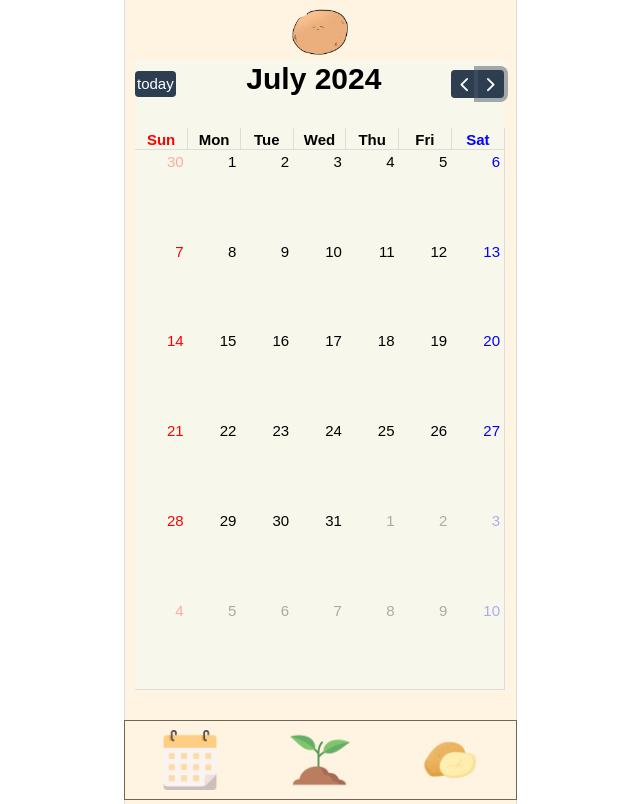
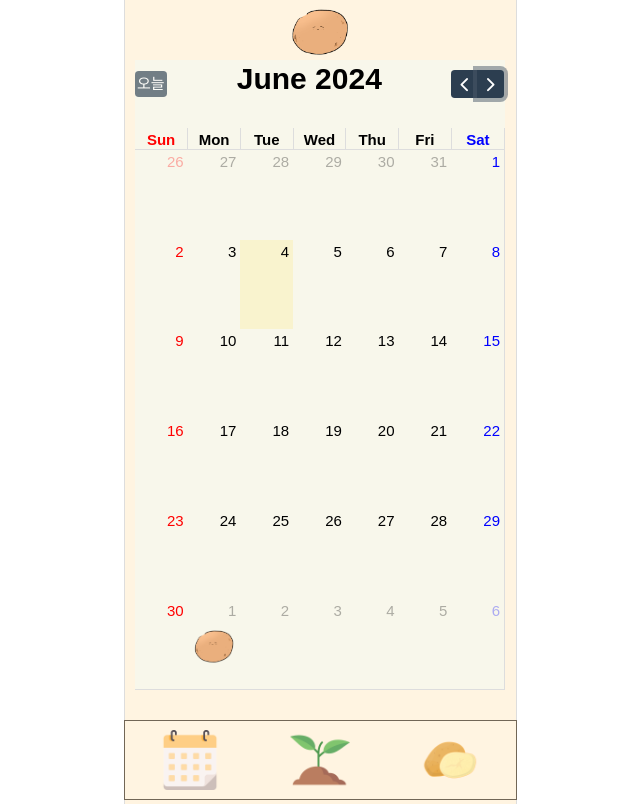
Before and after one commit to I-m-Potato/Frontend, a React (Create React App) app: page /calender in a window 1280 px wide. Both pictures are taken after a click on the button 810 px from the left and 84 px from the top of the page. Shown: the whole page, without its empty margins (320-960 px from the left). Built offline with nearby package versions, Linux system fonts and the light colour scheme; a web font is replaced by a local one.

Commit message:
test ,감자이미지추가

```diff
--- a/package.json
+++ b/package.json
@@ -4,6 +4,7 @@
   "private": true,
   "dependencies": {
     "@fullcalendar/daygrid": "^6.1.13",
+    "@fullcalendar/interaction": "^6.1.14",
     "@fullcalendar/react": "^6.1.13",
     "@testing-library/jest-dom": "^5.17.0",
     "@testing-library/react": "^13.4.0",
--- a/src/pages/Calender.js
+++ b/src/pages/Calender.js
@@ -1,108 +1,208 @@
-import React from 'react';
-import FullCalendar from '@fullcalendar/react'; // FullCalendar 컴포넌트 가져오기
-import dayGridPlugin from '@fullcalendar/daygrid'; // 필요한 플러그인 가져오기
+import React, { useState, useEffect } from 'react';
+import FullCalendar from '@fullcalendar/react';
+import dayGridPlugin from '@fullcalendar/daygrid';
+import interactionPlugin from '@fullcalendar/interaction';
+import { useNavigate } from 'react-router-dom';
 import styled from 'styled-components';
-import character from '../images/character.png'
+import axios from 'axios';
+import character from '../images/character.png';
+
+const CalendarComponent = () => {
+  const [events, setEvents] = useState([]); //이벤트 상태 정의
+  const [state,setState]=useState();
+  const navigate = useNavigate(); //내비게이션 훅
+
+  //-- 다이어리 데이터를 서버에서 가져오고, bool형식의 일기유무인 response를 받아 감자표시하는 함수
+  //연도와 월을 기준으로 서버에서 다이어리 데이터를 가져옴
+  const fetchDiaries = async (year, month) => {
+
+    try {
+      // 서버에서 데이터 가져오기 (여기서는 mock 데이터 사용)
+      const mockResponseData = {
+        '2024-07-01':true,
+        '2024-07-25': true,
+        '2024-07-26': true,
+        '2024-07-27': true,
+      };
+
+      const daysInMonth = new Date(year, month, 0).getDate();  //해당 연도,월의 날짜수 반환
+      const diaries = [];
+
+      for (let day = 1; day <= daysInMonth; day++) {
+        const dateStr = `${String(year)}-${String(month).padStart(2, '0')}-${String(day).padStart(2, '0')}`;
+        if (mockResponseData[dateStr]) {
+          diaries.push({
+            title: '', // 제목 비워둠
+            start: dateStr,
+            allDay: true,
+            extendedProps: { imgSrc: character } // 이미지 URL 추가
+          });
+        }
+      }
+
+      setEvents(diaries); // 이벤트로 설정(react 상태 업데이트)
+    } catch (error) {
+      console.error('Error fetching diaries:', error);
+    }
+  };
+  /*const fetchDiaries = async (year, month) => {
+    try { //api 생성 후 변경
+      const response = await axios.get('api명세서참고', {
+        params: { year, month }
+      });
+  };*/
+
+
+  // 시작날짜 설정
+  useEffect(() => {
+    const initialYear = today.getFullYear();
+    const initialMonth = today.getMonth() + 1;
+    fetchDiaries(initialYear, initialMonth);
+  }, []);
+
+  const handleDatesSet = (arg) => {
+    const year = arg.start.getFullYear();
+    const month = arg.start.getMonth() + 1;
+    fetchDiaries(year, month);
+  };
+
+  // -- 버튼 클릭시 fetch함수 호출()
+  // prev 버튼 클릭 핸들러
+  const handlePrevClick = () => {
+    const currentYear = new Date().getFullYear();
+    const currentMonth = new Date().getMonth() + 1;
+    fetchDiaries(currentYear, currentMonth - 1);
+  };
+
+  // next 버튼 클릭 핸들러
+  const handleNextClick = () => {
+    const currentYear = new Date().getFullYear();
+    const currentMonth = new Date().getMonth() + 1;
+    fetchDiaries(currentYear, currentMonth + 1);
+  };
+
+  // today 버튼 클릭 핸들러
+  const handleTodayClick = () => {
+    const today = new Date();
+    const currentYear = today.getFullYear();
+    const currentMonth = today.getMonth() + 1;
+    fetchDiaries(currentYear, currentMonth);
+  };
+
+  // -- 날짜 클릭했을 때 일기기록에 따라 클릭했을 때 이동페이지 다르게 하는 함수
+  const handleDateClick = async (info) => {
+    //테스트 데이터(일기유무 t/f)
+    //const dateStr=info.event.startStr;
+    const mockResponseData={
+    '2024-07-01':true,
+    '2024-07-25':true,
+    '2024-07-26':true,
+    '2024-07-27':true,
+    };
+    const diaryExists=mockResponseData[info.dateStr]||false;
+    console.log(info.dateStr,diaryExists);
+    if (diaryExists){
+      navigate(`/calender/${info.dateStr}`, { state: { date: info.dateStr, diary: true } });
+    }else{
+      navigate('/calender/modal', { state: { date: info.dateStr } });
+    }
+    //today눌렀을 때 없어지지 않도록
+  };
+
+  /*
+  const handleDateClick=async (info)=>{
+    try {
+      const response = await axios.get('api명세서참고', {
+        params: { date: info.dateStr }
+      });
+  }*/
+
+  const renderEventContent = (eventInfo) => {
+    return (// 이벤트의 커스텀 콘텐츠를 렌더링. 이미지가 중앙에 배치되도록
+      <EventContent>
+        <EventImage src= {eventInfo.event.extendedProps.imgSrc} alt='potatostamp' onClick={()=>handleDateClick(eventInfo)}/>
+      </EventContent>
+    );
+  };
+
+  return (
+    <Container>
+      <DefaultPotatoImage src={character} alt="감자 캐릭터" />
+      <FullCalendar
+        plugins={[dayGridPlugin, interactionPlugin]}
+        initialView="dayGridMonth"
+        initialDate={formattedDate}
+        navLinks={true}
+        editable={true}
+        dayMaxEvents={true}
+        height={630}
+        customButtons={{
+          today: {
+            text: '오늘',
+            click: handleTodayClick
+          },
+          prev: {
+            text: '이전',
+            click: handlePrevClick
+          },
+          next: {
+            text: '다음',
+            click: handleNextClick
+          }
+        }}
+        headerToolbar={{
+          left: 'today',
+          center: 'title',
+          right: 'prev,next'
+        }}
+        events={events}
+        dateClick={handleDateClick}
+        eventClick={handleDateClick}
+        datesSet={handleDatesSet}
+        eventContent={renderEventContent} // 이벤트 내용을 커스터마이즈
+        eventDisplay='block'
+      />
+    </Container>
+  );
+};
+
+
+export default CalendarComponent;
+
 
 const Container = styled.div`
   width: 370px;
   height: 700px;
   margin: 0 auto;
   font-family: 'BMJua', Arial, sans-serif;
+  .fc-day-sun a { color: red; text-decoration: none; }
+  .fc-day-sat a { color: blue; text-decoration: none; }
+  .fc a { font-size: 15px; }
+  .fc { background-color: #F8F7EB; }
+  .fc-toolbar-title { font-size: 30px; color: #000000; text-align: center; }
+  .fc-view-harness, .fc-daygrid-day, .fc-scrollgrid-sync-inner, .fc-scrollgrid, .fc-daygrid-day-frame { border: none !important; }
+  .fc-button { border: none; margin: 10px 1px 0px auto; font-size: 15px !important; padding: 2px 2px !important; }
+  .fc-event { background-color: transparent !important; border: none !important; }
+  `;
 
-  /* 일요일 날짜 빨간색 */
-.fc-day-sun a {
-  color: red;
-  text-decoration: none;
-}
-
-/* 토요일 날짜 파란색 */
-.fc-day-sat a {
-  color: blue;
-  text-decoration: none;
-}
-
-.fc a {
-  font-size:15px;
-}
-.fc {
-  background-color: #F8F7EB;
-  .fc-toolbar-title {
-    font-size: 30px;
-    color: #000000;
-    text-align: center;
-  }
-
-  .fc-view-harness {
-    border: none !important;
-  }
-
-  .fc-daygrid-day {
-    width:10px;
-    height:10px;
-    border: none !important;
-  }
-
-  .fc-scrollgrid-sync-inner {
-    border: none !important;
-  }
-
-  .fc-scrollgrid {
-    border: none !important;
-  }
-
-  .fc-daygrid-day-frame {
-    border: none !important;
-  }
-
-  .fc-button {
-    border:none;
-    margin:10px 1px 0px auto;
-    font-size: 15px !important; /* 버튼 글꼴 크기 줄이기 */
-    padding: 2px 2px !important; /* 버튼 패딩 줄이기 */
-  }
-}
-
+const EventContent = styled.div`
+  display: flex;
+  justify-content: center;
+  align-items: center;
+  height: 100%;
 `;
 
-/*
-const Title = styled.h1`
-  color: #716656;
-  font-size: 30px;
-  margin: 10px auto;
-  text-align: center;
-`;*/
+const EventImage = styled.img`
+  max-width: 100%;
+  max-height: 100%;
+`;
+
 const today = new Date();
 const formattedDate = `${today.getFullYear()}-${(today.getMonth() + 1).toString().padStart(2, '0')}-${today.getDate().toString().padStart(2, '0')}`;
 
 const DefaultPotatoImage = styled.img`
   display: block;
-  margin: 0px auto; // 이미지의 가운데 정렬을 위해 margin 수정
-  width: 70px; // 원하는 너비로 설정
-  height: auto; // 높이는 자동으로 조정됨
+  margin: 0px auto;
+  width: 70px;
+  height: auto;
 `;
-
-const CalendarComponent = () => {
-  return (
-    <Container>
-        <DefaultPotatoImage src={character} alt="감자 캐릭터" />
-      <FullCalendar // FullCalendar 컴포넌트 추가
-        plugins={[dayGridPlugin]} // 사용할 플러그인 지정
-        initialView="dayGridMonth" // 초기 뷰 설정
-        initialDate={formattedDate} // 초기 날짜 설정
-        navLinks={true} // 날짜/주 이름을 클릭하여 뷰 이동 가능 여부
-        editable={true} // 이벤트 편집 가능 여부
-        dayMaxEvents={true} // 이벤트 수가 많을 때 "더보기" 링크 허용 여부
-        height={630}
-        width={370}
-        headerToolbar={{ // 커스텀 툴바 설정
-          left: 'today',
-          center: 'title',
-          right: 'prev,next'
-        }}
-      />
-    </Container>
-  );
-};
-
-export default CalendarComponent;
--- a/src/pages/Login.js
+++ b/src/pages/Login.js
@@ -19,8 +19,8 @@ const Login = () => {
         email: email,
         password: password,
 
-
       })
+      // 다시 해보기
       .then((response) => {
         localStorage.setItem("Token", response.headers.authorization);
         console.log(response);
```
Also changed, not shown: 1 other file (tests, documents, lock files or other folders).
